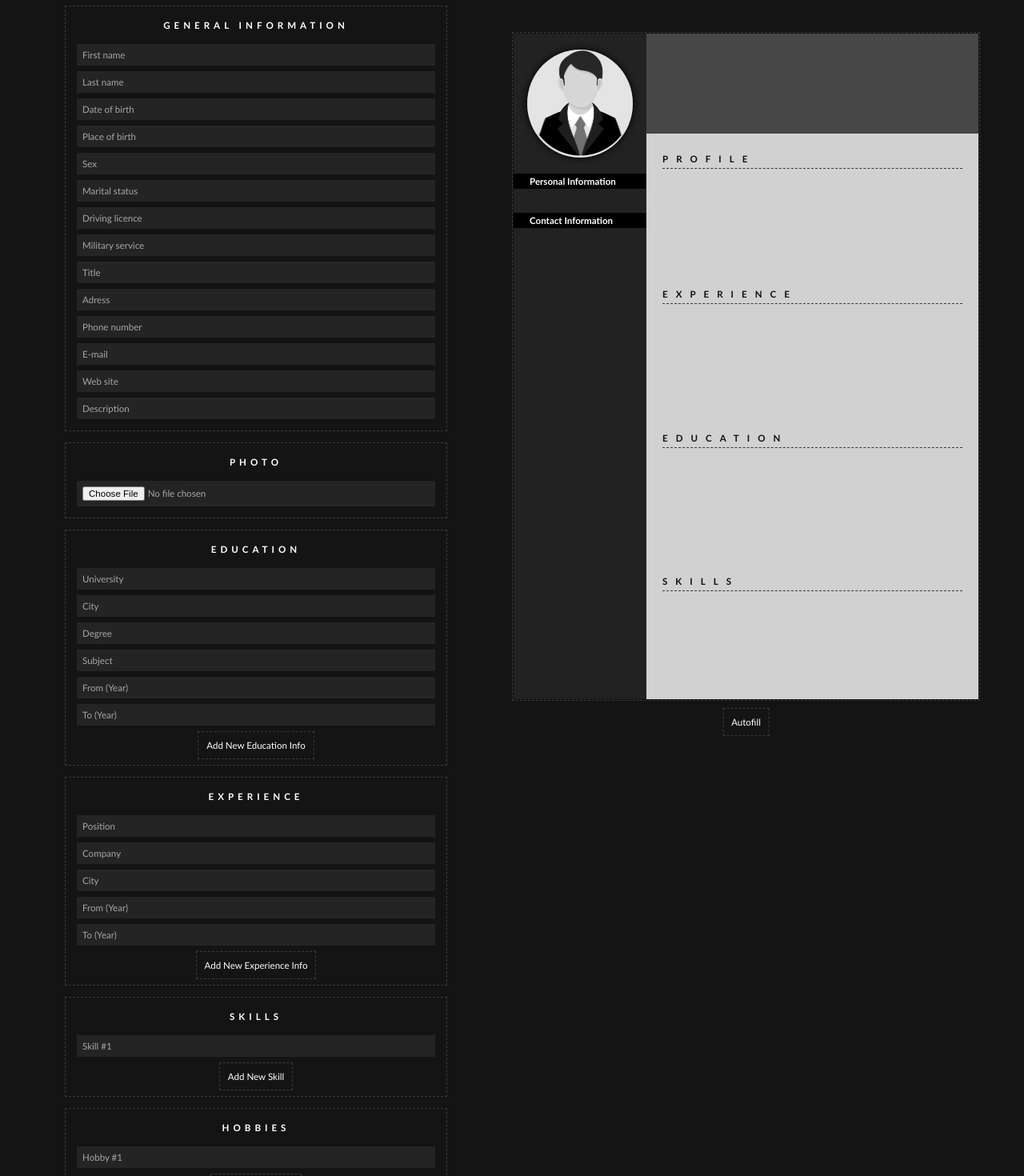
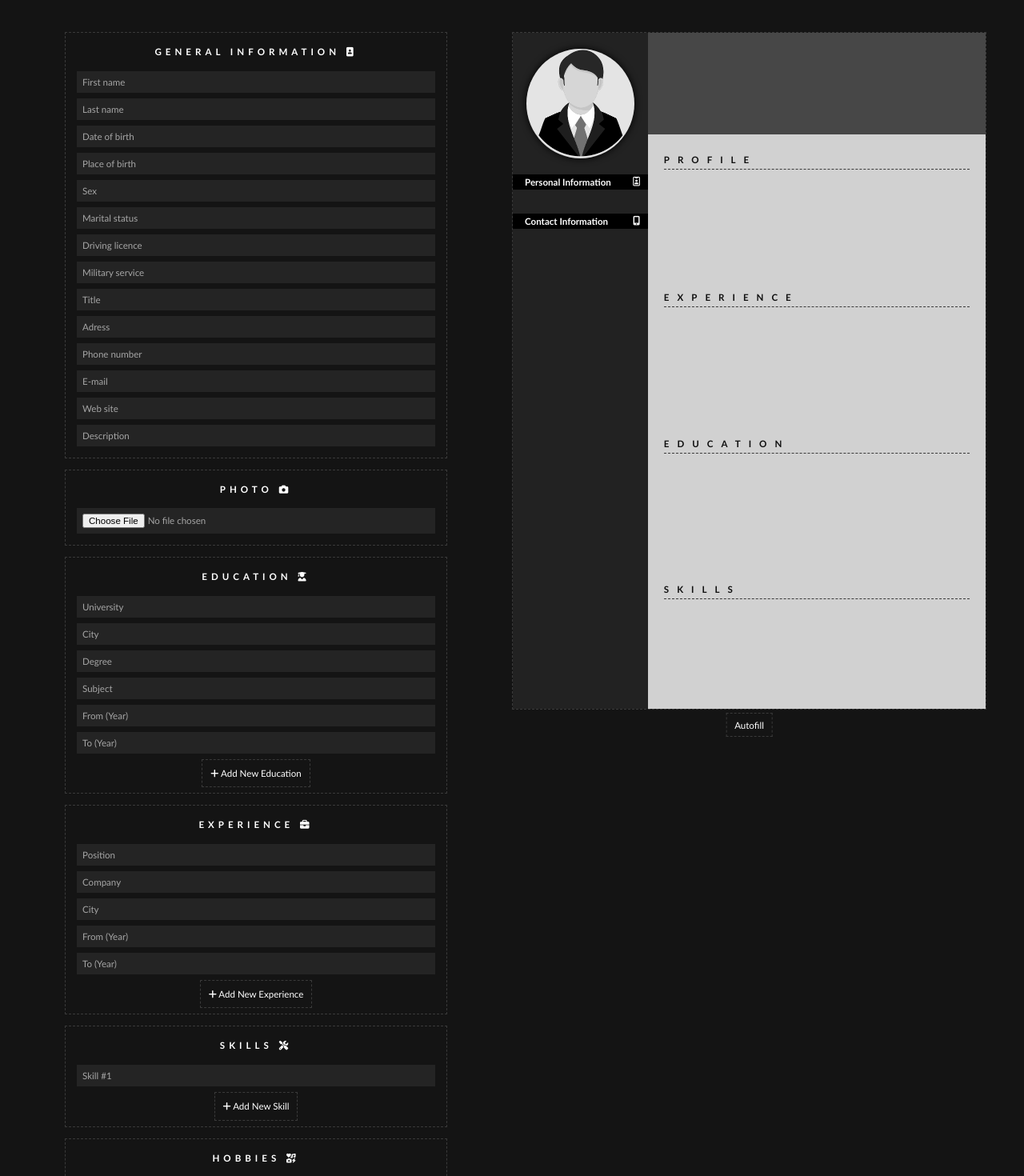
Before and after one commit to fatiharapoglu/cv-generator, a React (Create React App) app: page / in a window 1280 px wide. Shown: the top 1470 px of the page at 80% size. Built offline with nearby package versions, Linux system fonts and the light colour scheme.

Commit message:
add FA icons

```diff
--- a/public/index.html
+++ b/public/index.html
@@ -3,7 +3,8 @@
     <head>
         <meta charset="UTF-8" />
         <meta name="viewport" content="width=device-width, initial-scale=1" />
-        <title>Fettan | The Curriculum Vitae App</title>
+        <script src="https://kit.fontawesome.com/4b1acd5b1d.js" crossorigin="anonymous"></script>
+        <title>Fettan | The CV App</title>
     </head>
     <body>
         <noscript>You need to enable JavaScript to run this app.</noscript>
--- a/src/components/c-education.js
+++ b/src/components/c-education.js
@@ -3,7 +3,9 @@ import React from "react";
 const Education = (props) => {
     const plusHtml = (
         <>
-            <h1>Education #2</h1>
+            <h1>
+                Education #2 <i className="fa-solid fa-user-graduate"></i>
+            </h1>
             <input
                 type="text"
                 value={props.dataPlus.uniPlus}
@@ -52,7 +54,10 @@ const Education = (props) => {
     return (
         <div className="flex-container">
             <form>
-                <h1>{props.isEduPlusClicked ? "Education #1" : "Education"}</h1>
+                <h1>
+                    {props.isEduPlusClicked ? "Education #1" : "Education"}{" "}
+                    <i className="fa-solid fa-user-graduate"></i>
+                </h1>
                 <input
                     type="text"
                     value={props.data.uni}
@@ -99,7 +104,7 @@ const Education = (props) => {
             </form>
             {!props.isEduPlusClicked && (
                 <button onClick={props.plusEducation} className="btn">
-                    Add New Education Info
+                    <i className="fa-solid fa-plus"></i> Add New Education
                 </button>
             )}
         </div>
--- a/src/components/c-experience.js
+++ b/src/components/c-experience.js
@@ -3,7 +3,9 @@ import React from "react";
 const Experience = (props) => {
     const plusHtml = (
         <>
-            <h1>Experience #2</h1>
+            <h1>
+                Experience #2 <i className="fa-solid fa-briefcase"></i>
+            </h1>
             <input
                 type="text"
                 value={props.dataPlus.positionPlus}
@@ -45,7 +47,10 @@ const Experience = (props) => {
     return (
         <div className="flex-container">
             <form>
-                <h1>{props.isExpPlusClicked ? "Experience #1" : "Experience"}</h1>
+                <h1>
+                    {props.isExpPlusClicked ? "Experience #1" : "Experience"}{" "}
+                    <i className="fa-solid fa-briefcase"></i>
+                </h1>
                 <input
                     type="text"
                     value={props.data.position}
@@ -85,7 +90,7 @@ const Experience = (props) => {
             </form>
             {!props.isExpPlusClicked && (
                 <button onClick={props.plusExperience} className="btn">
-                    Add New Experience Info
+                    <i className="fa-solid fa-plus"></i> Add New Experience
                 </button>
             )}
         </div>
--- a/src/components/c-general.js
+++ b/src/components/c-general.js
@@ -4,7 +4,9 @@ const General = (props) => {
     return (
         <div className="flex-container">
             <form>
-                <h1>General Information</h1>
+                <h1>
+                    General Information <i className="fa-solid fa-image-portrait"></i>
+                </h1>
                 <input
                     type="text"
                     value={props.data.name}
--- a/src/components/c-hobbies.js
+++ b/src/components/c-hobbies.js
@@ -10,7 +10,9 @@ const Hobbies = (props) => {
     return (
         <div className="flex-container">
             <ul>
-                <h1>Hobbies</h1>
+                <h1>
+                    Hobbies <i className="fa-solid fa-icons"></i>
+                </h1>
                 <li>
                     <input
                         type="text"
@@ -100,7 +102,7 @@ const Hobbies = (props) => {
             </ul>
             {!(counter > 7) && (
                 <button onClick={addHobby} className="btn">
-                    Add New Hobbies
+                    <i className="fa-solid fa-plus"></i> Add New Hobby
                 </button>
             )}
         </div>
--- a/src/components/c-photo.js
+++ b/src/components/c-photo.js
@@ -3,7 +3,9 @@ import React from "react";
 function Photo(props) {
     return (
         <div className="flex-container">
-            <h1 className="form-photo">Photo</h1>
+            <h1 className="form-photo">
+                Photo <i className="fa-solid fa-camera"></i>
+            </h1>
             <input type="file" onChange={props.handler} />
         </div>
     );
--- a/src/components/c-preview.js
+++ b/src/components/c-preview.js
@@ -13,45 +13,61 @@ const Preview = (props) => {
                     </div>
                     <div className="preview-general">
                         <ul>
-                            <h1>Personal Information</h1>
+                            <h1>
+                                Personal Information{" "}
+                                <i className="fa-regular fa-id-badge icon-right"></i>
+                            </h1>
                             {props.general.born !== "" && (
                                 <li>
-                                    <span>Date of Birth:</span>
+                                    <span>
+                                        <i className="fa-solid fa-cake-candles"></i> Date of Birth:
+                                    </span>
                                     <br />
                                     {props.general.born}
                                 </li>
                             )}
                             {props.general.place !== "" && (
                                 <li>
-                                    <span>Place of Birth:</span>
+                                    <span>
+                                        <i className="fa-solid fa-location-pin"></i> Place of Birth:
+                                    </span>
                                     <br />
                                     {props.general.place}
                                 </li>
                             )}
                             {props.general.sex !== "" && (
                                 <li>
-                                    <span>Sex:</span>
+                                    <span>
+                                        <i className="fa-solid fa-venus-mars"></i> Sex:
+                                    </span>
                                     <br />
                                     {props.general.sex}
                                 </li>
                             )}
                             {props.general.marital !== "" && (
                                 <li>
-                                    <span>Marital Status:</span>
+                                    <span>
+                                        <i className="fa-solid fa-ring"></i> Marital Status:
+                                    </span>
                                     <br />
                                     {props.general.marital}
                                 </li>
                             )}
                             {props.general.drive !== "" && (
                                 <li>
-                                    <span>Driving Licence:</span>
+                                    <span>
+                                        <i className="fa-solid fa-car"></i> Driving Licence:
+                                    </span>
                                     <br />
                                     {props.general.drive}
                                 </li>
                             )}
                             {props.general.military !== "" && (
                                 <li>
-                                    <span>Military Service:</span>
+                                    <span>
+                                        <i className="fa-solid fa-person-military-rifle"></i>{" "}
+                                        Military Service:
+                                    </span>
                                     <br />
                                     {props.general.military}
                                 </li>
@@ -59,32 +75,43 @@ const Preview = (props) => {
                         </ul>
                     </div>
                     <div className="preview-contact">
-                        <h1>Contact Information</h1>
+                        <h1>
+                            Contact Information{" "}
+                            <i className="fa-solid fa-mobile-screen-button icon-right"></i>
+                        </h1>
                         <ul>
                             {props.general.adress !== "" && (
                                 <li>
-                                    <span>Adress:</span>
+                                    <span>
+                                        <i className="fa-solid fa-location-dot"></i> Adress:
+                                    </span>
                                     <br />
                                     {props.general.adress}
                                 </li>
                             )}
                             {props.general.phone !== "" && (
                                 <li>
-                                    <span>Phone:</span>
+                                    <span>
+                                        <i className="fa-solid fa-phone"></i> Phone:
+                                    </span>
                                     <br />
                                     {props.general.phone}
                                 </li>
                             )}
                             {props.general.email !== "" && (
                                 <li>
-                                    <span>E-mail:</span>
+                                    <span>
+                                        <i className="fa-solid fa-at"></i> E-mail:
+                                    </span>
                                     <br />
                                     {props.general.email}
                                 </li>
                             )}
                             {props.general.web !== "" && (
                                 <li>
-                                    <span>Web Site:</span>
+                                    <span>
+                                        <i className="fa-solid fa-globe"></i> Web Site:
+                                    </span>
                                     <br />
                                     {props.general.web}
                                 </li>
@@ -92,7 +119,11 @@ const Preview = (props) => {
                         </ul>
                     </div>
                     <div className="preview-hobbies">
-                        {props.hobbies.hobby1 !== "" && <h1>Social Activities</h1>}
+                        {props.hobbies.hobby1 !== "" && (
+                            <h1>
+                                Social Activities <i className="fa-solid fa-icons icon-right"></i>
+                            </h1>
+                        )}
                         <ol>
                             {props.hobbies.hobby1 !== "" && <li>{props.hobbies.hobby1}</li>}
                             {props.hobbies.hobby2 !== "" && <li>{props.hobbies.hobby2}</li>}
--- a/src/components/c-skills.js
+++ b/src/components/c-skills.js
@@ -10,7 +10,9 @@ const Skills = (props) => {
     return (
         <div className="flex-container">
             <ul>
-                <h1>Skills</h1>
+                <h1>
+                    Skills <i className="fa-solid fa-screwdriver-wrench"></i>
+                </h1>
                 <li>
                     <input
                         type="text"
@@ -100,7 +102,7 @@ const Skills = (props) => {
             </ul>
             {!(counter > 7) && (
                 <button onClick={addSkill} className="btn">
-                    Add New Skill
+                    <i className="fa-solid fa-plus"></i> Add New Skill
                 </button>
             )}
         </div>
--- a/src/components/m-footer.js
+++ b/src/components/m-footer.js
@@ -2,8 +2,8 @@ import React from "react";
 
 const Footer = () => {
     return (
-        <footer class="footer">
-            <div class="about">
+        <footer className="footer">
+            <div className="about">
                 <span>
                     <a
                         href="https://www.theodinproject.com/lessons/node-path-javascript-cv-application"
@@ -15,7 +15,7 @@ const Footer = () => {
                 </span>
                 <a href="https://github.com/fatiharapoglu">
                     <img
-                        class="github-icon"
+                        className="github-icon"
                         src="assets/GitHub-Mark-Light-120px-plus.png"
                         alt="github-logo"
                     />
--- a/src/styles/style.css
+++ b/src/styles/style.css
@@ -64,6 +64,7 @@ body {
     flex-direction: column;
     justify-content: center;
     align-items: center;
+    margin: 40px 0;
 }
 
 .preview {
@@ -75,9 +76,8 @@ body {
 .preview .fixed {
     position: fixed;
     border: var(--border);
-    width: 585px;
+    width: 593px;
     aspect-ratio: 0.7;
-    padding: 1px;
     display: flex;
 }
 
@@ -110,14 +110,15 @@ body {
 .preview-photo img {
     width: 100%;
     height: 100%;
+    aspect-ratio: 1;
     border-radius: 50%;
     box-shadow: 0px 0px 10px 0px black;
 }
 
 .left-preview h1 {
     margin: 10px 0 10px 0;
-    margin-left: -20px;
-    padding: 3px 0 3px 20px;
+    margin-left: -15px;
+    padding: 3px 0 3px 15px;
     background-color: var(--fourth);
 }
 
@@ -130,19 +131,20 @@ body {
 }
 
 .preview-general {
-    padding-left: 20px;
+    padding-left: 15px;
 }
 
 .preview-contact {
-    padding-left: 20px;
+    padding-left: 15px;
 }
 
 .preview-hobbies li {
     margin: 0;
+    margin-bottom: 3px;
 }
 
 .preview-hobbies {
-    padding-left: 20px;
+    padding-left: 15px;
 }
 
 ol li {
@@ -152,9 +154,11 @@ ol li {
 
 .preview .btn {
     position: absolute;
-    bottom: -45px;
+    bottom: -35px;
     left: 50%;
     transform: translateX(-50%);
+    height: 30px;
+    padding: 0 10px;
 }
 
 .preview-header {
@@ -208,6 +212,10 @@ ol li {
     padding-top: 10px;
 }
 
+.preview-skills li {
+    margin-bottom: 3px;
+}
+
 .preview-main {
     color: var(--preview-color-4);
     padding: 20px 20px 0 20px;
@@ -215,18 +223,6 @@ ol li {
     flex-direction: column;
     height: 70%;
     justify-content: space-between;
-}
-
-.preview-education {
-    margin-top: 20px;
-}
-
-.preview-experience {
-    margin-top: 20px;
-}
-
-.preview-skills {
-    margin-top: 20px;
 }
 
 .preview-experience-main {
@@ -237,6 +233,12 @@ ol li {
 .preview-education-main {
     display: flex;
     justify-content: space-between;
+}
+
+.icon-right {
+    float: right;
+    padding-right: 10px;
+    padding-top: 1px;
 }
 
 .form input {
@@ -253,6 +255,8 @@ ol li {
 .form input:hover {
     letter-spacing: 2px;
     font-weight: bold;
+    background-color: white;
+    color: black;
 }
 
 ::placeholder {
@@ -267,6 +271,14 @@ ol li {
     padding: 7px;
     margin: 7px;
     border: var(--border);
+}
+
+.flex-container:first-child {
+    margin-top: 0;
+}
+
+.flex-container:last-child {
+    margin-bottom: 0;
 }
 
 .form h1 {
```
Also changed, not shown: src/components/m-header.js (deleted, +0 -11 lines).
